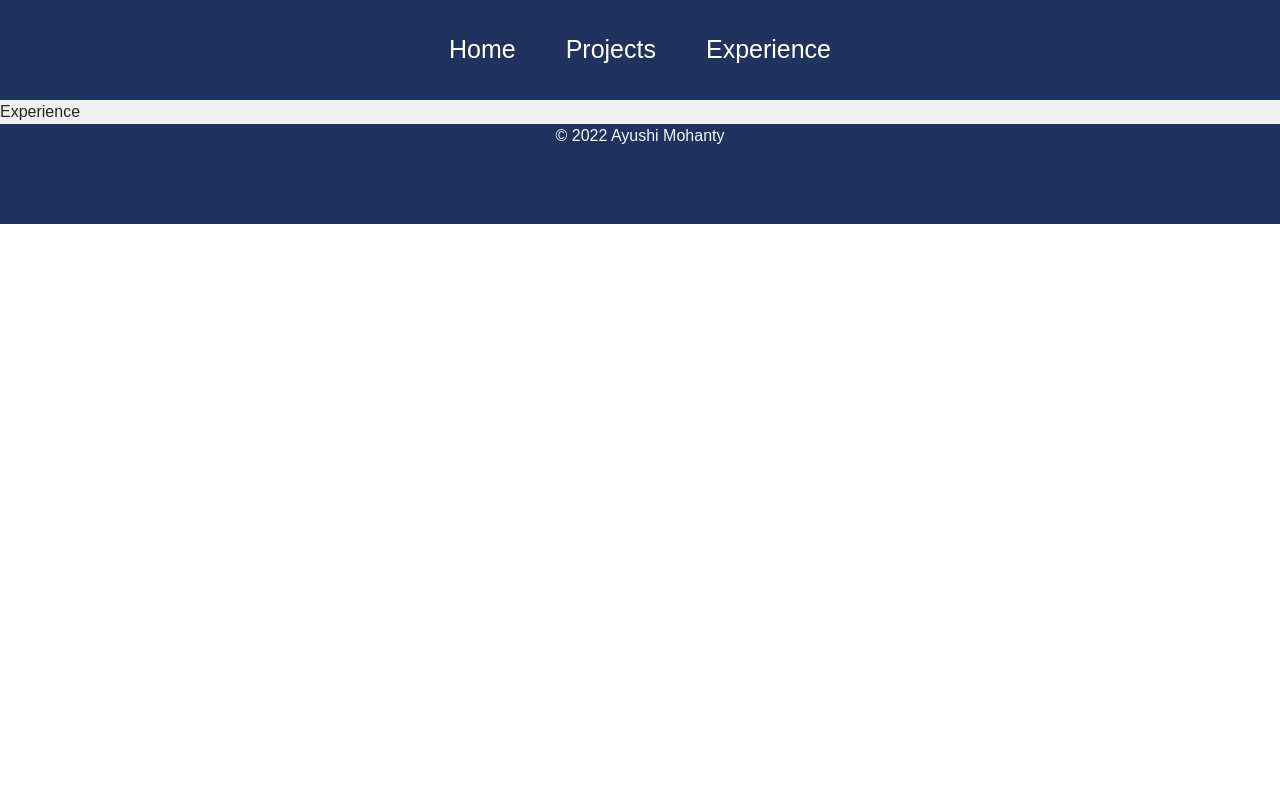
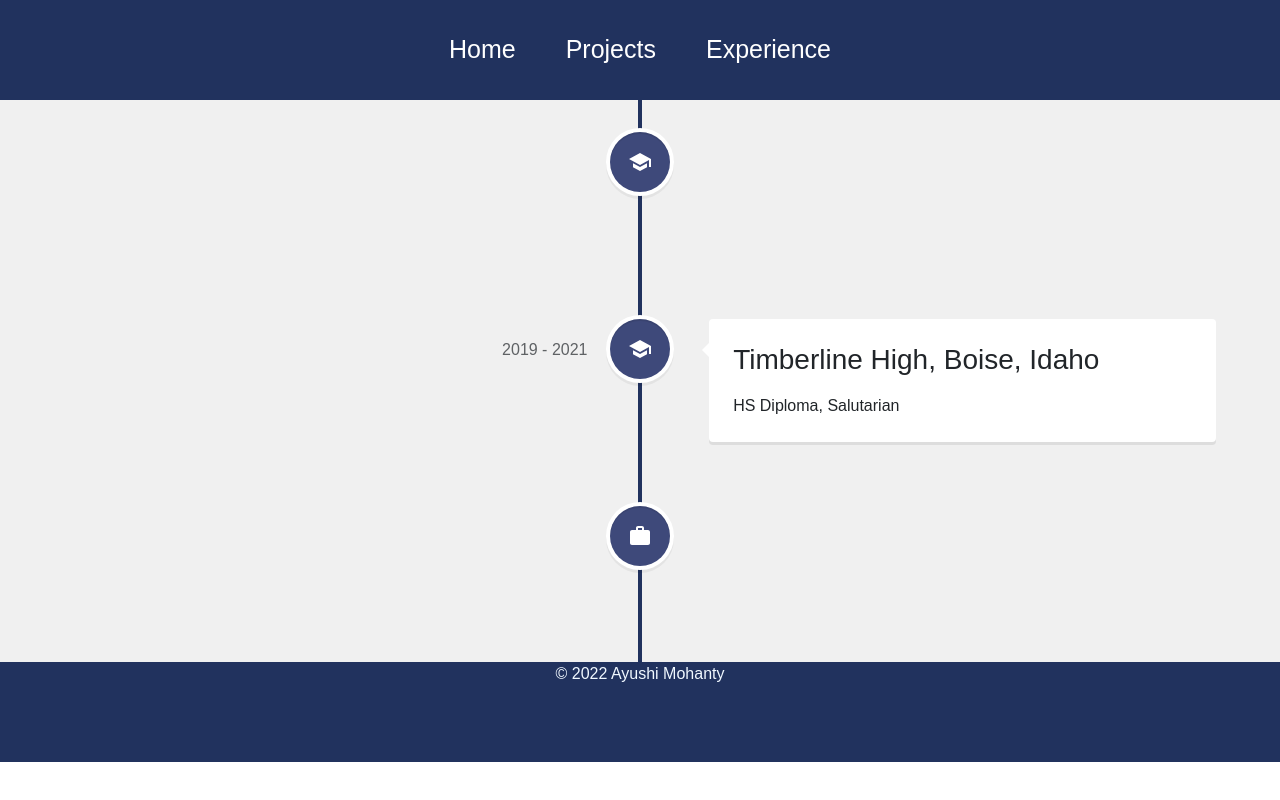
Before and after one commit to ayushiM2020/portfolio, a React (Create React App) app in the folder ayushi-portfolio/client/: page /experience in a window 1280 px wide. Built offline with nearby package versions, Linux system fonts and the light colour scheme; a web font is replaced by a local one.

Commit message:
timeline completed

```diff
--- a/ayushi-portfolio/client/package.json
+++ b/ayushi-portfolio/client/package.json
@@ -3,6 +3,8 @@
   "version": "0.1.0",
   "private": true,
   "dependencies": {
+    "@material-ui/core": "^4.12.4",
+    "@material-ui/icons": "^4.11.3",
     "@testing-library/jest-dom": "^5.16.4",
     "@testing-library/react": "^13.3.0",
     "@testing-library/user-event": "^13.5.0",
--- a/ayushi-portfolio/client/src/pages/Experience.js
+++ b/ayushi-portfolio/client/src/pages/Experience.js
@@ -3,9 +3,46 @@ import {
   VerticalTimeline,
   VerticalTimelineElement,
 } from "react-vertical-timeline-component";
+import "react-vertical-timeline-component/style.min.css";
+import SchoolIcon from "@material-ui/icons/School";
+import WorkIcon from "@material-ui/icons/Work";
 
 function Experience() {
-  return <div>Experience</div>;
+  return (
+    <div className="experience">
+      <VerticalTimeline lineColor="#21325e">
+        <VerticalTimelineElement
+          className="vertical-timeline-element--education"
+          date="2006 - 2019"
+          iconStyle={{ background: "#3e497a", color: "white" }}
+          icon={<SchoolIcon />}
+        >
+          <h3 className="vertical-timeline-element-title">
+            Delhi Public School, Hyderabad
+          </h3>
+          <p>CBSE Class X, Salutarian</p>
+        </VerticalTimelineElement>
+        <VerticalTimelineElement
+          className="vertical-timeline-element--education"
+          date="2019 - 2021"
+          iconStyle={{ background: "#3e497a", color: "white" }}
+          icon={<SchoolIcon />}
+        >
+          <h3>Timberline High, Boise, Idaho</h3>
+          <p>HS Diploma, Salutarian</p>
+        </VerticalTimelineElement>
+        <VerticalTimelineElement
+          className="vertical-timeline-element--education"
+          date="2006-2019"
+          iconStyle={{ background: "#3e497a", color: "white" }}
+          icon={<WorkIcon />}
+        >
+          <h3>Purdue University, West Lafeyette</h3>
+          <p>BS, Computer Science</p>
+        </VerticalTimelineElement>
+      </VerticalTimeline>
+    </div>
+  );
 }
 
 export default Experience;
--- a/ayushi-portfolio/client/src/pages/Home.css
+++ b/ayushi-portfolio/client/src/pages/Home.css
@@ -3,7 +3,7 @@
   align-items: center;
   text-align: center;
   justify-content: center;
-  height: 10%;
+  height: max-content;
   min-height: fit-content;
   background-color: #0a2059;
   /* background-image: url("../assets/Home/bg.jpg"); */
--- a/ayushi-portfolio/client/src/pages/Home1.js
+++ b/ayushi-portfolio/client/src/pages/Home1.js
@@ -63,7 +63,6 @@ export default function Profile() {
           </div>
         </div>
       </div>
-      <h1> </h1>
 
       <Skills />
     </div>
--- a/ayushi-portfolio/client/src/pages/Skills.css
+++ b/ayushi-portfolio/client/src/pages/Skills.css
@@ -5,7 +5,7 @@
   justify-content: center;
   flex-direction: column;
   align-items: center;
-  background-color: cornsilk;
+  /* background-color: cornsilk; */
 }
 
 .skills h1 {
```
Also changed, not shown: 1 other file (tests, documents, lock files or other folders).
